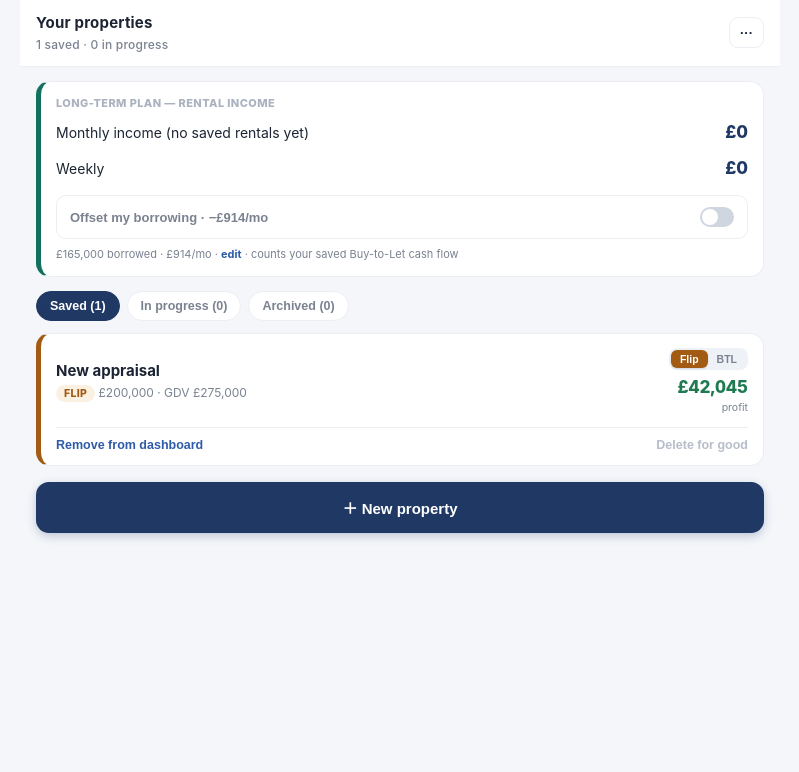
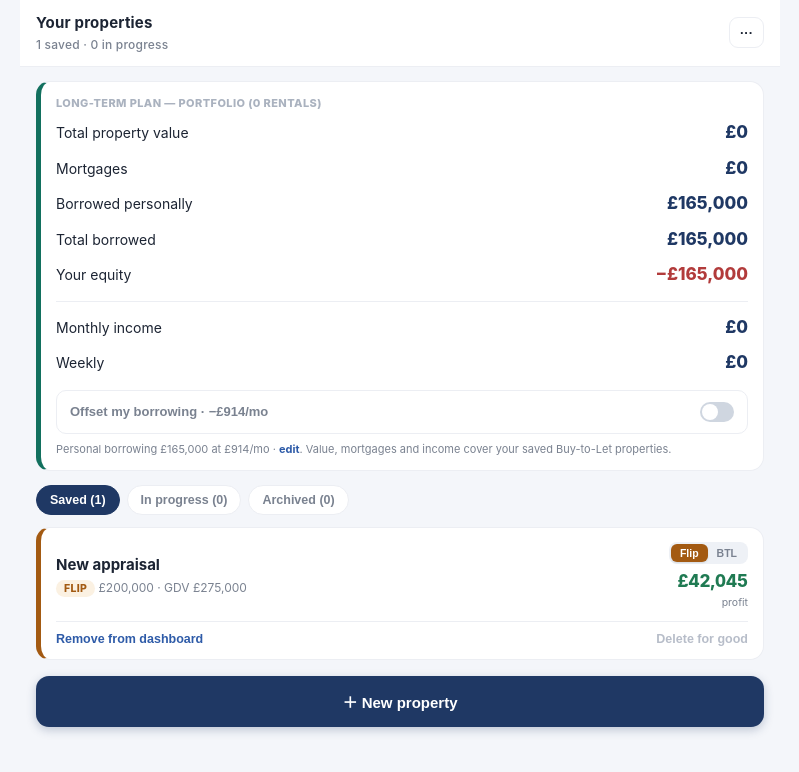
Before and after one commit to Thejammm/pdev, a website: page public/index.html in a window 1280 px wide. Shown: the whole page, without its empty margins (240-1039 px from the left). Drawn offline with Linux system fonts and the light colour scheme.

Commit message:
Dashboard portfolio summary: total property value, mortgages, total borrowed, equity

```diff
--- a/public/index.html
+++ b/public/index.html
@@ -175,6 +175,7 @@
   .btoggle.on .dot2{background:var(--btl)}
   .dot2:after{content:"";position:absolute;width:16px;height:16px;border-radius:50%;background:#fff;top:2px;left:2px;transition:.15s}
   .btoggle.on .dot2:after{left:16px}
+  .fsep{border-top:1px solid var(--line);margin:8px 0}
   .fnote{font-size:11px;color:var(--muted);margin-top:7px}
   .fnote a{color:var(--accent);cursor:pointer;font-weight:700}
 </style>
@@ -351,14 +352,20 @@ function restoreCard(id,e){if(e)e.stopPropagation();var d=store.deals.find(x=>x.
 function removeCard(id,e){if(e)e.stopPropagation();var d=store.deals.find(x=>x.id===id);if(!confirm('Delete “'+((d&&d.name)||'this property')+'” for good? This cannot be undone — use Archive to keep it.'))return;store.deals=store.deals.filter(x=>x.id!==id);if(store.current===id)store.current=store.deals.length?store.deals[0].id:null;save();renderDash();}
 function folioHTML(){
   var saved=store.deals.filter(d=>statusOf(d)==='saved'&&d.mode==='btl');
-  var mo=0;saved.forEach(d=>{mo+=calc(d).netCF;});
-  var b=store.borrow,off=num(b.monthly),net=mo-off;
-  var h='<div class="folio"><h4>Long-term plan — rental income</h4>'+
-    '<div class="frow"><span>Monthly income'+(saved.length?' ('+saved.length+' rental'+(saved.length>1?'s':'')+')':' (no saved rentals yet)')+'</span><b>'+money(mo)+'</b></div>'+
+  var mo=0,val=0,mort=0;saved.forEach(d=>{var c=calc(d);mo+=c.netCF;val+=c.gdv;mort+=c.mortgage;});
+  var b=store.borrow,off=num(b.monthly),pers=num(b.amount),borrowed=mort+pers,equity=val-borrowed,net=mo-off;
+  var h='<div class="folio"><h4>Long-term plan — portfolio ('+saved.length+' rental'+(saved.length===1?'':'s')+')</h4>'+
+    '<div class="frow"><span>Total property value</span><b>'+money(val)+'</b></div>'+
+    '<div class="frow"><span>Mortgages</span><b>'+money(mort)+'</b></div>'+
+    '<div class="frow"><span>Borrowed personally</span><b>'+money(pers)+'</b></div>'+
+    '<div class="frow"><span>Total borrowed</span><b>'+money(borrowed)+'</b></div>'+
+    '<div class="frow"><span>Your equity</span><b style="color:'+(equity>=0?'var(--green)':'var(--red)')+'">'+money(equity)+'</b></div>'+
+    '<div class="fsep"></div>'+
+    '<div class="frow"><span>Monthly income</span><b>'+money(mo)+'</b></div>'+
     '<div class="frow"><span>Weekly</span><b>'+money(mo*12/52)+'</b></div>'+
     '<button class="btoggle'+(b.on?' on':'')+'" onclick="toggleBorrow()"><span>Offset my borrowing · −'+money(off)+'/mo</span><span class="dot2"></span></button>';
   if(b.on)h+='<div class="frow net"><span>After borrowing</span><b>'+money(net)+'/mo</b></div><div class="frow net"><span>Weekly after borrowing</span><b>'+money(net*12/52)+'</b></div>';
-  h+='<div class="fnote">'+money(num(b.amount))+' borrowed · '+money(off)+'/mo · <a onclick="editBorrow()">edit</a> · counts your saved Buy-to-Let cash flow</div></div>';
+  h+='<div class="fnote">Personal borrowing '+money(pers)+' at '+money(off)+'/mo · <a onclick="editBorrow()">edit</a>. Value, mortgages and income cover your saved Buy-to-Let properties.</div></div>';
   return h;
 }
 function toggleBorrow(){store.borrow.on=!store.borrow.on;save();renderDash();}
```
